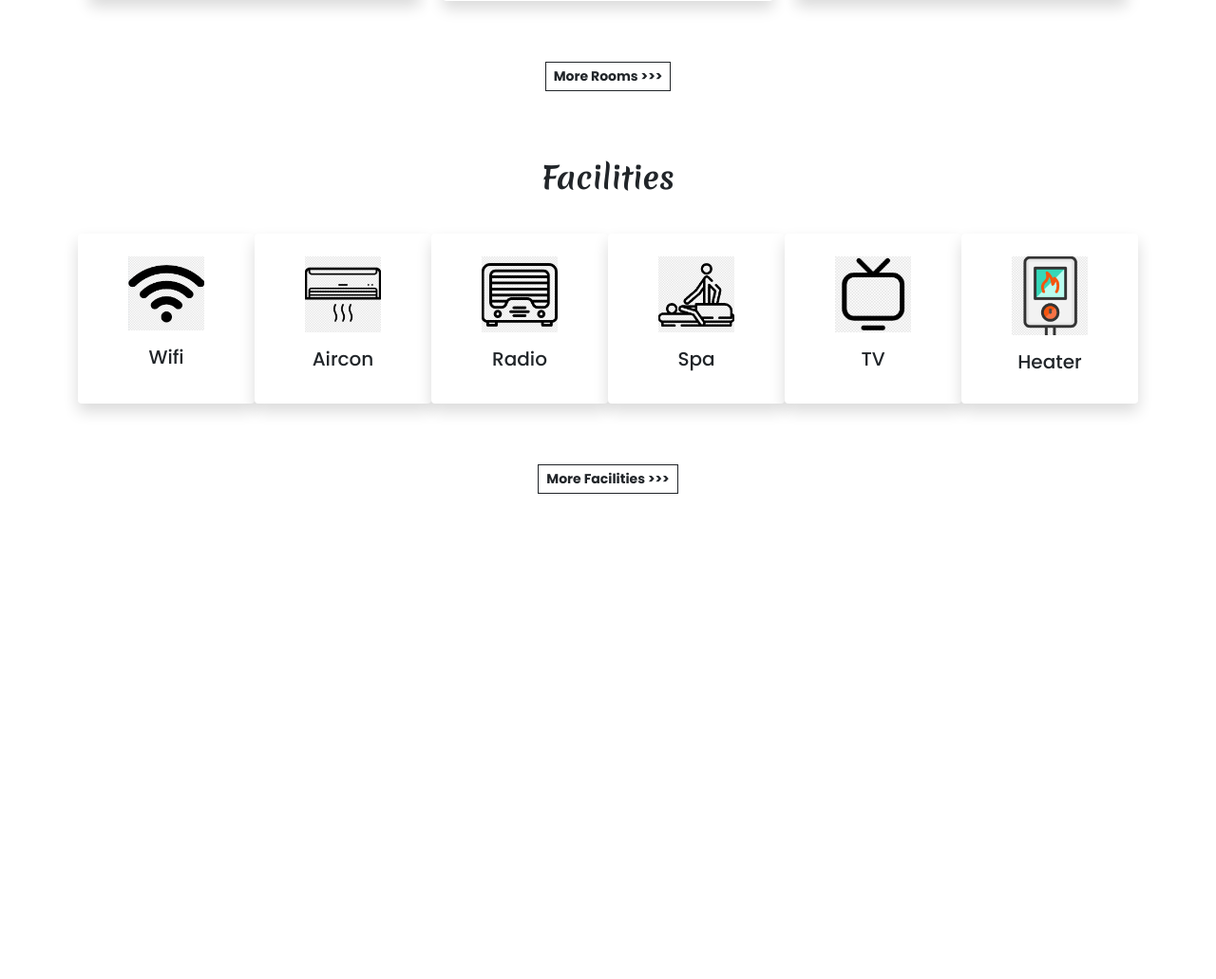
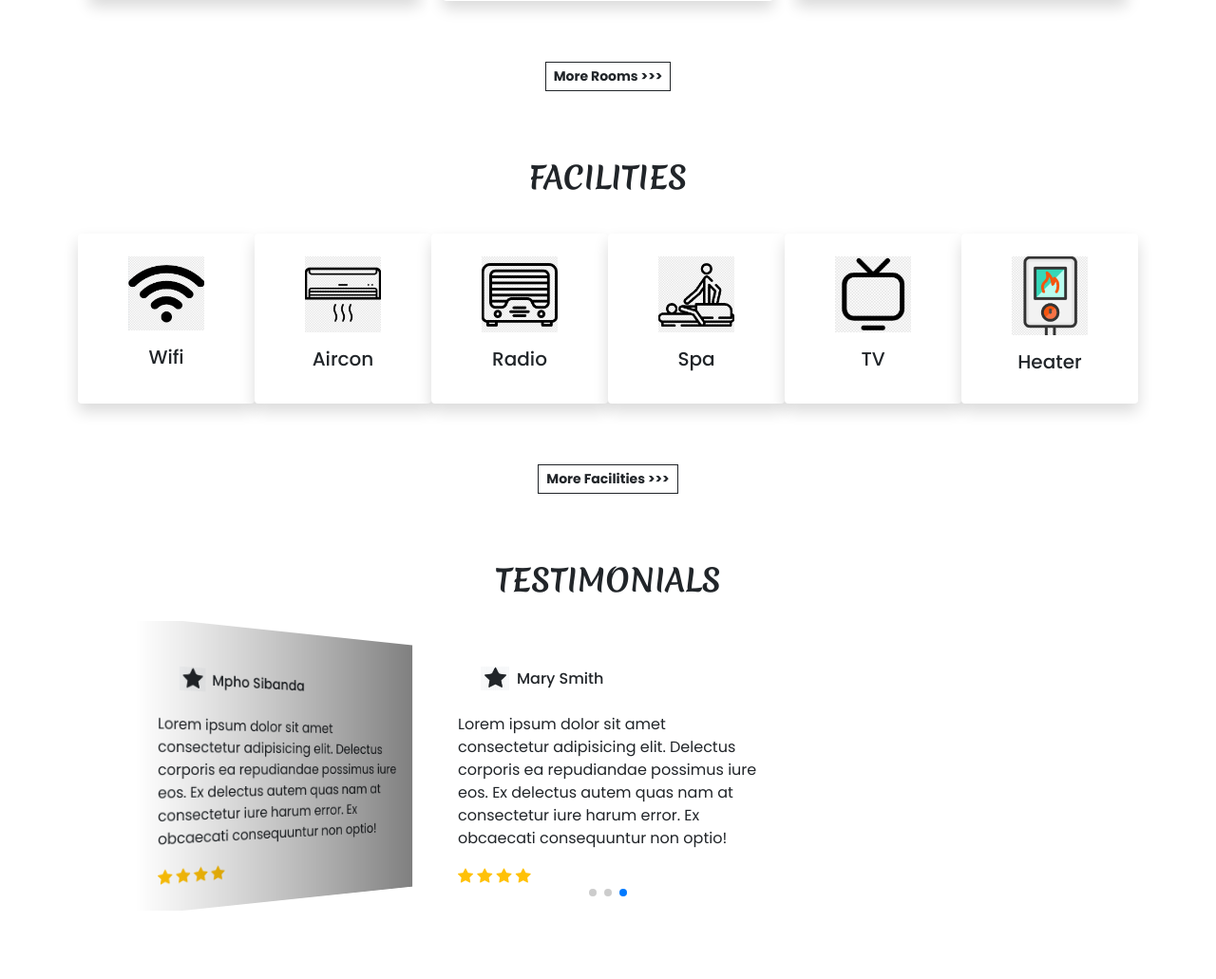
Before and after one commit to Willemu/finalHotelBookingApp, a PHP site: page / in a window 1280 px wide. Shown: the part 1966-2997 px from the top of the page at 95% size. Before the commit the page ends 2486 px from the top, so only its background shows below. Run offline with PHP 8.4, Linux system fonts and the light colour scheme.

Commit message:
Testimonials
Completed the testimonials section

```diff
--- a/Hotel Booking App/index.php
+++ b/Hotel Booking App/index.php
@@ -284,11 +284,6 @@
      </div>
     </div>
     </div>
-
-
-
-
-
     <div class="col-lg-12 text-center mt-5">
         <a href="#" class="btn btn-sm btn-outline-dark rounded-0 fw-bold shadow-none">More Rooms >>></a>
     </div>
@@ -296,7 +291,7 @@
 </div>
 
 <!--Facilities -->
-<h2 class="mt-5 pt-4 mb-4 text-center fw-bold h-font">Facilities</h2>
+<h2 class="mt-5 pt-4 mb-4 text-center fw-bold h-font">FACILITIES</h2>
 
 <div class="container">
   <div class="row justify-content-evenly px-lg-0 px-md-0 px-5">
@@ -330,6 +325,71 @@
     </div>
 </div>
 
+<!--Testimonials -->
+<h2 class="mt-5 pt-4 mb-4 text-center fw-bold h-font">TESTIMONIALS</h2>
+
+<div class="container">
+  <!-- Testimonials Swiper -->
+  <div class="swiper swiper-testimonials">
+    <div class="swiper-wrapper">
+
+      <div class="swiper-slide bg-white p-4">
+        <div class="profile d-flex align-items-center p-4">
+          <img src="images/Facilities/star.png" width="30px" />
+          <h6 class="m-0 ms-2">Justin Rose</h6>
+      </div>
+      <p>Lorem ipsum dolor sit amet consectetur adipisicing elit.
+        Delectus corporis ea repudiandae possimus iure eos.
+        Ex delectus autem quas nam at consectetur iure harum error.
+        Ex obcaecati consequuntur non optio!
+      </p>
+        <div class="rating">
+            <i class="bi bi-star-fill text-warning"></i>
+            <i class="bi bi-star-fill text-warning"></i>
+            <i class="bi bi-star-fill text-warning"></i>
+            <i class="bi bi-star-fill text-warning"></i>
+        </div>
+      </div>
+
+        <div class="swiper-slide bg-white p-4">
+        <div class="profile d-flex align-items-center p-4">
+          <img src="images/Facilities/star.png" width="30px" />
+          <h6 class="m-0 ms-2">Mpho Sibanda</h6>
+      </div>
+      <p>Lorem ipsum dolor sit amet consectetur adipisicing elit.
+        Delectus corporis ea repudiandae possimus iure eos.
+        Ex delectus autem quas nam at consectetur iure harum error.
+        Ex obcaecati consequuntur non optio!
+      </p>
+        <div class="rating">
+            <i class="bi bi-star-fill text-warning"></i>
+            <i class="bi bi-star-fill text-warning"></i>
+            <i class="bi bi-star-fill text-warning"></i>
+            <i class="bi bi-star-fill text-warning"></i>
+        </div>
+      </div>
+
+        <div class="swiper-slide bg-white p-4">
+        <div class="profile d-flex align-items-center p-4">
+          <img src="images/Facilities/star.png" width="30px" />
+          <h6 class="m-0 ms-2">Mary Smith</h6>
+      </div>
+      <p>Lorem ipsum dolor sit amet consectetur adipisicing elit.
+        Delectus corporis ea repudiandae possimus iure eos.
+        Ex delectus autem quas nam at consectetur iure harum error.
+        Ex obcaecati consequuntur non optio!
+      </p>
+        <div class="rating">
+            <i class="bi bi-star-fill text-warning"></i>
+            <i class="bi bi-star-fill text-warning"></i>
+            <i class="bi bi-star-fill text-warning"></i>
+            <i class="bi bi-star-fill text-warning"></i>
+        </div>
+      </div>
+    </div>
+    <div class="swiper-pagination"></div>
+  </div>
+</div>
 
 <br><br><br>
 
@@ -431,8 +491,10 @@
 <script src="https://cdn.jsdelivr.net/npm/bootstrap@5.0.2/dist/js/bootstrap.bundle.min.js" integrity="sha384-MrcW6ZMFYlzcLA8Nl+NtUVF0sA7MsXsP1UyJoMp4YLEuNSfAP+JcXn/tWtIaxVXM" crossorigin="anonymous"></script>
 <script src="https://cdn.jsdelivr.net/npm/swiper@9/swiper-bundle.min.js"></script>
 
-<!-- Initialize Carousel -->
+
 <script>
+
+// Initialise Carousel
     var swiper = new Swiper(".swiper-container", {
       spaceBetween: 30,
       centeredSlides: true,
@@ -449,6 +511,41 @@
         prevEl: ".swiper-button-prev",
       },
     });
+
+ // Initialise testimonials
+    var swiper = new Swiper(".swiper-testimonials", {
+      effect: "coverflow",
+      grabCursor: true,
+      centeredSlides: true,
+      slidesPerView: "auto",
+      slidesPerView: "3",
+      loop: true,
+      coverflowEffect: {
+        rotate: 50,
+        stretch: 0,
+        depth: 100,
+        modifier: 1,
+        slideShadows: true,
+      },
+      pagination: {
+        el: ".swiper-pagination",
+      },
+      breakpoints: {
+        320: {
+          slidesPerView: 1,
+        },
+        640: {
+          slidesPerView: 1,
+        },
+        768: {
+          slidesPerView: 2,
+        },
+        1024: {
+          slidesPerView: 3,
+        },
+      }
+    });
+
   </script>
 
   <!--loop: true,
```
Also changed, not shown: Hotel Booking App/images/Facilities/star.png (added).
